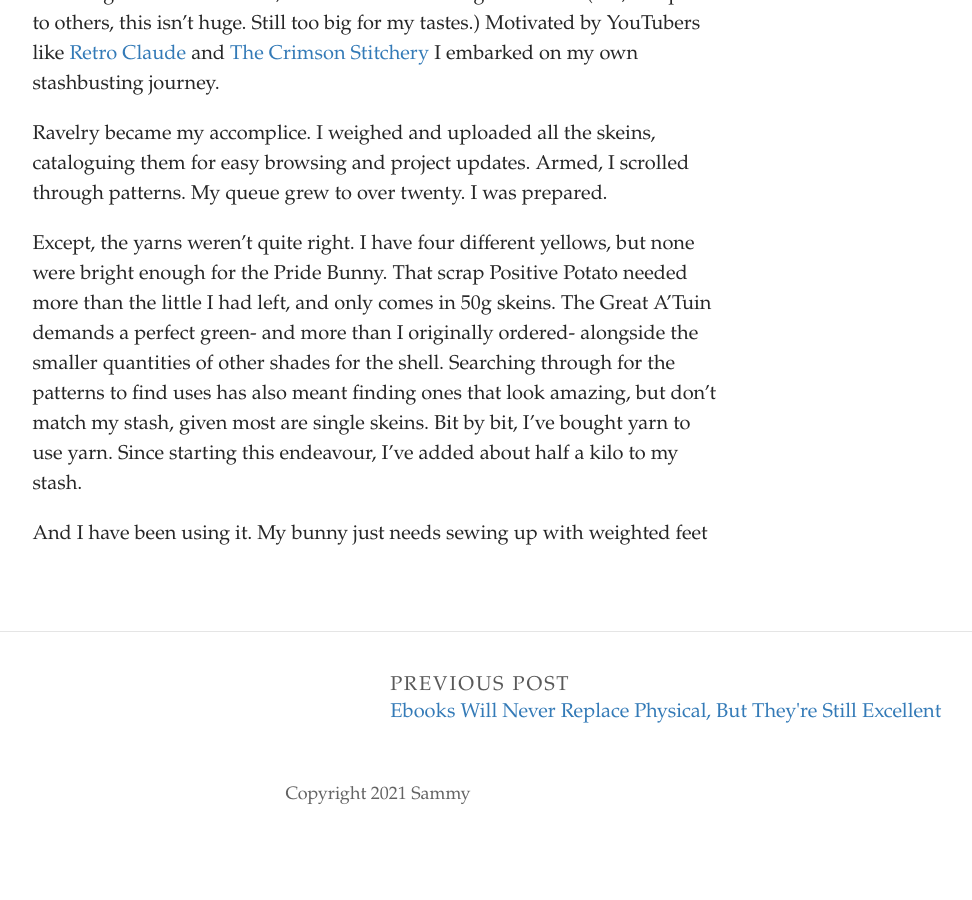
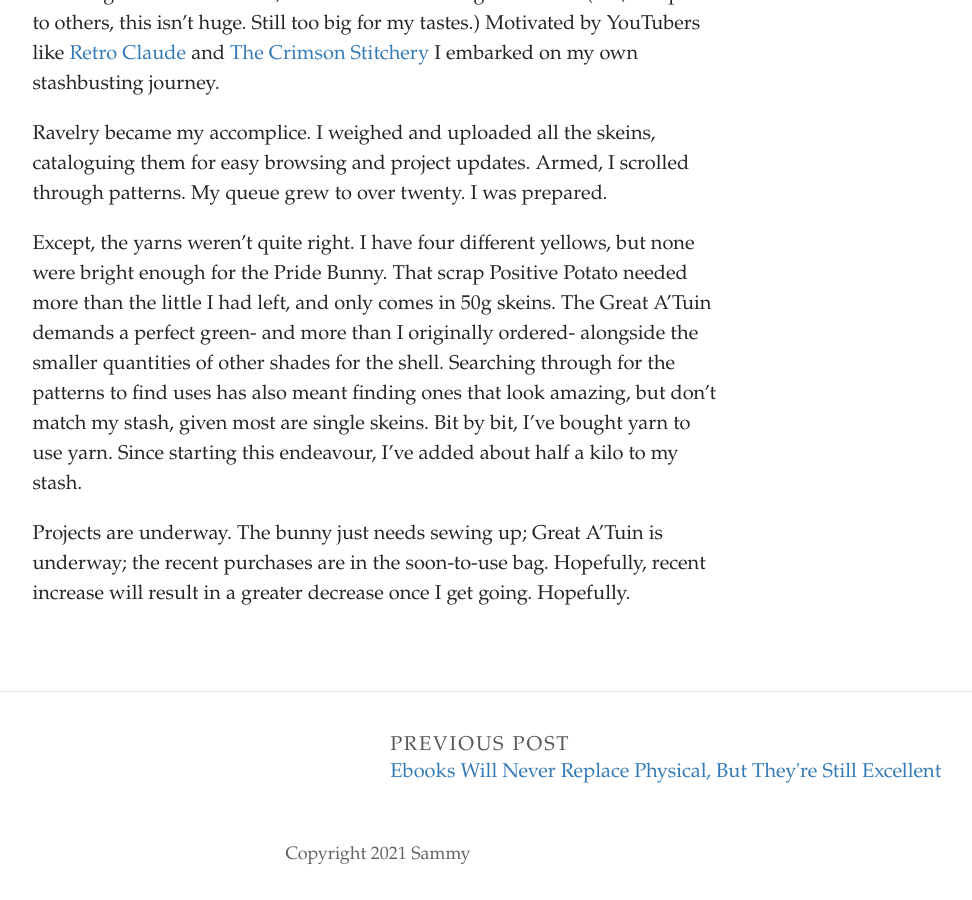
Before and after one commit to SammySpinsAYarn/Blog, a Jekyll site: the page built from _posts/2023-06-22-what-shall-i-write-about.md, in a window 1280 px wide and 900 px high, scrolled down 583 px. Shown: the whole window, without its empty margins (262-1234 px from the left). Built offline with Jekyll 4.4.1, drawn with Linux system fonts in a browser that asks for light colours; some web fonts are replaced; before the commit the page ends 1423 px from its top, so only the background shows below that.

Commit message:
Update Post “2023-06-22-what-shall-i-write-about”

```diff
--- a/_posts/2023-06-22-what-shall-i-write-about.md
+++ b/_posts/2023-06-22-what-shall-i-write-about.md
@@ -13,4 +13,4 @@ R﻿avelry became my accomplice. I weighed and uploaded all the skeins, catalogu
 
 E﻿xcept, the yarns weren't quite right. I have four different yellows, but none were bright enough for the Pride Bunny. That scrap Positive Potato needed more than the little I had left, and only comes in 50g skeins. The Great A'Tuin demands a perfect green- and more than I originally ordered- alongside the smaller quantities of other shades for the shell. Searching through for the patterns to find uses has also meant finding ones that look amazing, but don't match my stash, given most are single skeins. Bit by bit, I've bought yarn to use yarn. Since starting this endeavour, I've added about half a kilo to my stash.
 
-A﻿nd I have been using it. My bunny just needs sewing up with weighted feet[](https://www.youtube.com/playlist?list=PL1VxpiMcBXBPGMdDoSi63QK5ZRTgISf-6)
+Projects are underway. The bunny just needs sewing up; Great A'Tuin is underway; the recent purchases are in the soon-to-use bag. Hopefully, recent increase will result in a greater decrease once I get going. Hopefully.[](https://www.youtube.com/playlist?list=PL1VxpiMcBXBPGMdDoSi63QK5ZRTgISf-6)
```
